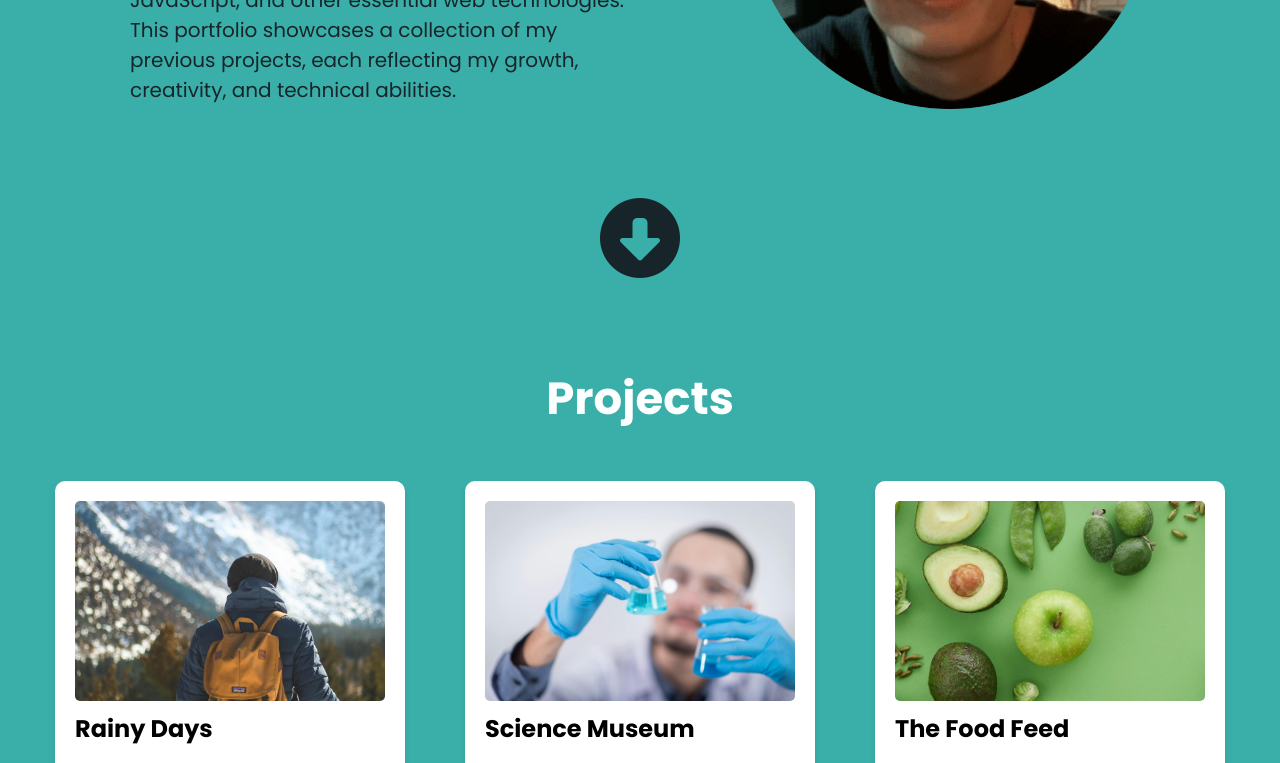
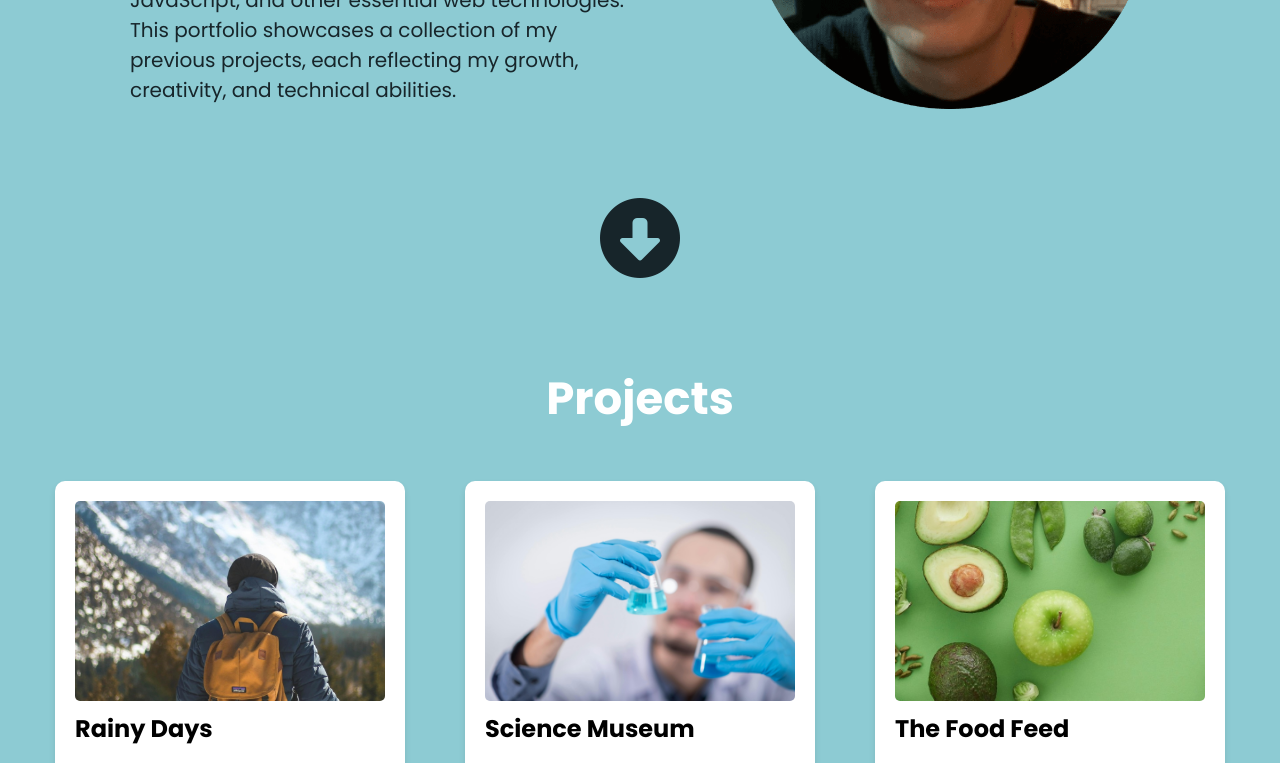
Before and after one commit to olekb2001/Ole-Portefolio, a plain HTML site: page index.html in a window 1280 px wide. Shown: the part 535-1298 px from the top of the page. Drawn offline with Linux system fonts and the light colour scheme.

Commit message:
change to the background color of the body

```diff
--- a/style.css
+++ b/style.css
@@ -5,7 +5,7 @@
 }
 body{
     font-family: 'Poppins', sans-serif;
-    background-color: #3aafa9;
+    background-color: #8dcbd3;
 }
 nav img{
     max-width: 100px;
```
